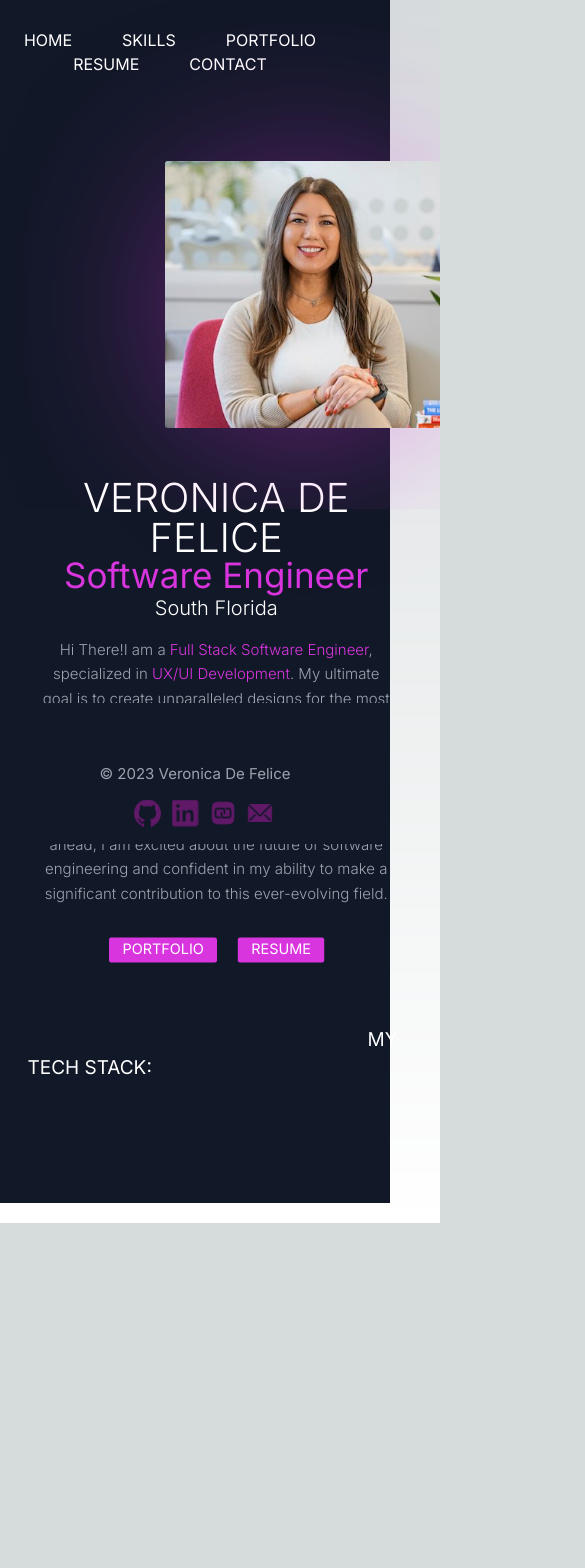
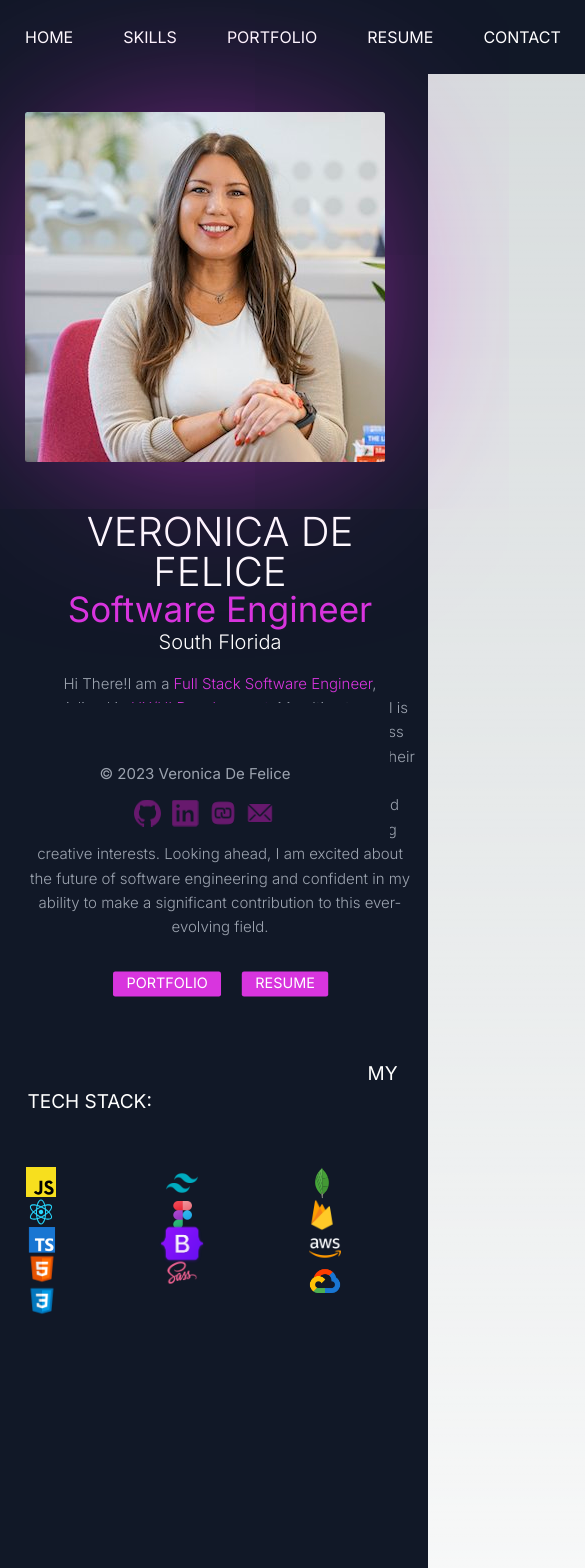
Before and after one commit to VeronicaDFL/connection-page, a Next.js app: page / in a window 390 px wide. Shown: the top 1568 px of the page, 585 px wide, since content can reach past the window. Before the commit the page ends 1223 px from the top, so only its background shows below. Built offline with nearby package versions, Linux system fonts and the light colour scheme.

Commit message:
mobile navbar

```diff
--- a/components/Hero.jsx
+++ b/components/Hero.jsx
@@ -1,9 +1,9 @@
 export default function Hero () {
 
     return (
-        <main className="object-cover lg:h-screen md:h-screen text-gray-400 bg-gray-900 body-font">
-        <div className="ml-6 mx-auto container flex px-0  md:flex-row flex-col ">
-          <div className="pl-20 ml-30 mx-40 mt-5 pt-0 lg:max-w-2xl lg:w-full md:w-1/2 w-5/6 md:mb-0 mb-10">
+        <main className="min-w-fit w-screen text-gray-400 bg-gray-900 body-font">
+        <div className="mx-auto ">
+          <div className="p-10">
             <img className=" figure scale-100 mt-5 w-max-content  shadow-[0px_10px_200px_-50px] shadow-center shadow-[#D835DE] hover:scale-110 hover:shadow-2xl transition ease-in-out duration-500 object-cover object-center rounded " alt="hero" src="/images/vero.jpg"/>
           </div>
           <div className=" lg:flex-grow mt-5 ml-5 mr-34 p-5 pr-5 md:w-1 flex flex-col md:items-start md:text-left items-center text-center">
@@ -11,7 +11,7 @@ export default function Hero () {
             <h2 className="leading-none text-[#D835DE]">Software Engineer</h2>
             <h3 className="font-light text-white pb-6 ">South Florida</h3>
 
-            <p className="mb-8 font-light leading-relaxed">Hi There!I am a <span className=" text-[#D835DE]">Full Stack Software Engineer</span>, specialized in <span className="text-[#D835DE]">UX/UI Development</span>. My ultimate goal is to create unparalleled designs for the most seamless user experience ever. Assisting clients in achieving their goals fills me with passion, and I approach every project with immense pride and dedication. Beyond work, I enjoy spending time outdoors and pursuing creative interests. Looking ahead, I am excited about the future of software engineering and confident in my ability to make a significant contribution to this ever-evolving field.</p>
+            <p className="w-screen mb-8 font-light leading-relaxed">Hi There!I am a <span className=" text-[#D835DE]">Full Stack Software Engineer</span>, specialized in <span className="text-[#D835DE]">UX/UI Development</span>. My ultimate goal is to create unparalleled designs for the most seamless user experience ever. Assisting clients in achieving their goals fills me with passion, and I approach every project with immense pride and dedication. Beyond work, I enjoy spending time outdoors and pursuing creative interests. Looking ahead, I am excited about the future of software engineering and confident in my ability to make a significant contribution to this ever-evolving field.</p>
             <div className="mt-4 flex">
               <button className=" start-0 scale-90 hover:scale-100 inline-flex  text-white bg-[#D835DE] border-0 py-2 px-6 focus:outline-none hover:bg-[#F0ABFC] rounded text-lg"><a href="https://www.bocacode.com/candidates/software-engineer/veronica-de-felice" rel="noopener noreferrer" target="_blank">PORTFOLIO</a></button>
               <button className="scale-90 hover:scale-100 ml-4 inline-flex text-white bg-[rgb(216,53,222)] border-0 py-2 px-6 focus:outline-none hover:bg-[#F0ABFC] rounded text-lg"><a href="/images/Veronica_DeFelice_Resume.pdf" rel="noopener noreferrer" target="_blank">RESUME</a></button>
@@ -21,34 +21,34 @@ export default function Hero () {
         <div className="techstack  ">
               <h4 className="text-white font-normal pt-20 pl-11 indent-128 ">MY TECH STACK:</h4>
         </div>
-        <section className="grid-rows-1 columns-12 flex items-stretch p-20 m-8 gap-12 ">
+        <section className="justify-center h-screen w-screen  grid-rows-12 columns-3  mx-auto pt-20 m-0 gap-12 ">
 
-        <div className="logo">
+        <div className="logo mx-3">
           <img src="/images/javascript.svg" height="30" width="30"/></div>
-        <div className="logo">
+        <div className="logo mx-3">
           <img src="/images/react.svg" height="30" width="30"/></div>
-        <div className="logo">
-          <img src="/images/type.png" height="32" width="32"/></div>
-        <div className="logo">
+        <div className="logo mx-3">
+          <img className="" src="/images/type.png" height="32" width="32"/></div>
+        <div className="logo mx-3">
           <img src="/images/html.png" height="32" width="32"/></div>
-        <div className="logo">
+        <div className="logo mx-3">
           <img src="/images/css.png" height="32" width="32"/></div>
-        <div className="logo">
+        <div className="logo mx-3">
           <img src="/images/tailwind.png" height="32" width="32"/></div>
-        <div className="logo">
+        <div className="logo mx-3">
           <img src="/images/figma.png" height="32" width="32"/></div>
-        <div className="logo">
-          <img src="/images/bootstrap.png" height="32" width="32"/></div>
-        <div className="logo">
+        <div className="logo mx-3">
+          <img className="scale-150" src="/images/bootstrap.png" height="32" width="32"/></div>
+        <div className="logo mx-3">
           <img src="/images/sass.png" height="32" width="32"/></div>
-        <div className="logo">
+        <div className="logo mx-3">
           <img src="/images/mongodb.svg" height="32" width="32"/></div>
-        <div className="logo">
+        <div className="logo mx-3">
           <img src="/images/fire.png" height="32" width="32"/></div>
-        <div className="logo">
+        <div className="logo mx-4">
           <img src="/images/aws.png" height="32" width="32"/></div>
-        <div className="logo">
-          <img src="/images/google.png" height="32" width="32"/></div>
+        <div className="logo mx-3">
+          <img src="/images/google.png" height="32" width="38"/></div>
        </section>
       </main>
 
--- a/components/NavBar.jsx
+++ b/components/NavBar.jsx
@@ -2,8 +2,8 @@ export default function () {
 
     return (
 
-        <header className="text-white body-font bg-gray-900 pb-0 pt-5">
-          <nav className="flex flex-wrap items-center justify-center mx-auto pt-6 md:flex-row ">
+        <header className="text-white body-font bg-gray-900 min-w-fit">
+          <nav className="flex items-center p-10 min-width">
             <a className="mr-20 hover:text-[#D835DE] ">HOME</a>
             <a className="mr-20 hover:text-[#D835DE]">SKILLS</a>
             <a className="mr-20 hover:text-[#D835DE]">PORTFOLIO</a>
```
Also changed, not shown: public/images/type.png.
